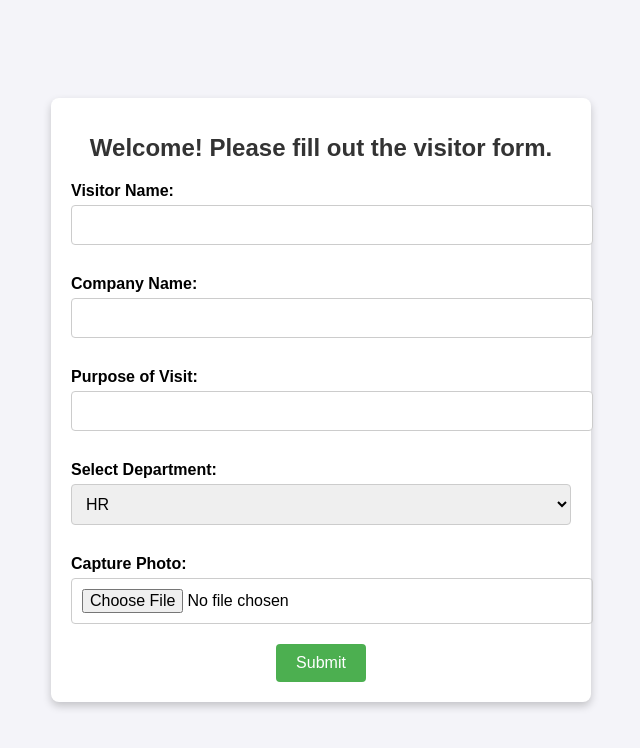
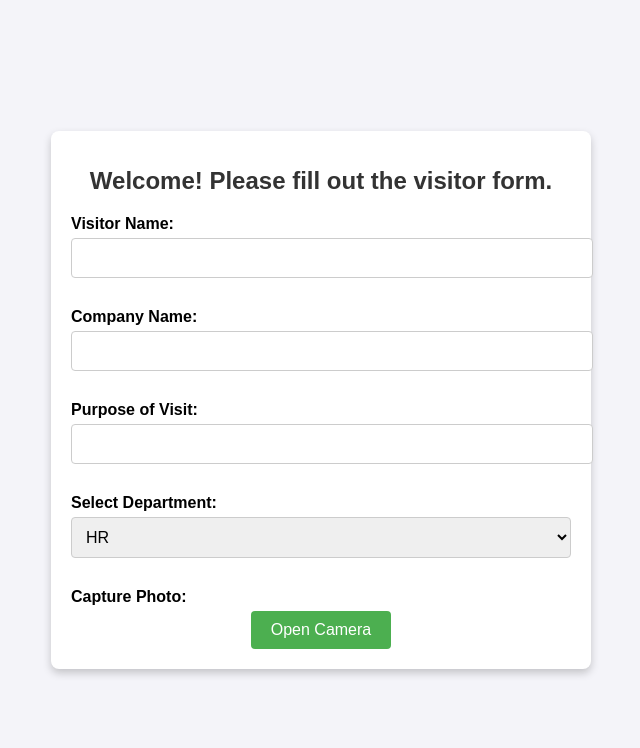
Before and after one commit to revigor/visitor-alert, a Flask app: page / in a window 1280 px wide. Shown: the top 748 px of the page, without its empty margins (319-959 px from the left). Run offline with Flask 3, Linux system fonts and the light colour scheme.

Commit message:
Add popup for photo upload
Add popup asking user if photo upload looks correct to then submit the form automatically, or retake the photo.

```diff
--- a/templates/index.html
+++ b/templates/index.html
@@ -21,7 +21,7 @@
             {% endif %}
         {% endwith %}
 
-        <form method="POST" enctype="multipart/form-data">
+        <form id="visitor-form" method="POST" enctype="multipart/form-data">
 
             <label for="visitor_name">Visitor Name:</label>
             <input type="text" id="visitor_name" name="visitor_name" required>
@@ -41,28 +41,61 @@
             </select>
 
             <label for="photo">Capture Photo:</label>
-            <input type="file" id="photo" name="photo" accept="image/*" capture="camera" required>
-            <img id="photo-preview" style="display: none; width: 100%; margin-top: 10px;" alt="Photo Preview">
+            <input type="file" id="photo" name="photo" accept="image/*" capture="camera" required style="display: none;">
+            <button type="button" id="photo-button">Open Camera</button>
+
+            <!-- Confirmation Popup -->
+            <div id="confirmation-popup" style="display: none; position: fixed; top: 50%; left: 50%; transform: translate(-50%, -50%); z-index: 1000; background: white; padding: 20px; border-radius: 10px; box-shadow: 0 4px 6px rgba(0, 0, 0, 0.1);">
+                <p>Does the photo look correct?</p>
+                <img id="popup-photo-preview" style="width: 100%; margin-top: 10px;" alt="Popup Photo Preview">
+                <button type="button" id="confirm-button" style="margin-top: 10px;">Yes</button>
+                <button type="button" id="retake-button" style="margin-top: 10px;">Retake</button>
+            </div>
+
+            <button id="submit-button" type="submit" style="display: none;">Submit</button>
+        </form>
 
         <script>
             const photoInput = document.getElementById("photo");
-                const photoPreview = document.getElementById("photo-preview");
+            const photoButton = document.getElementById("photo-button");
+            const popup = document.getElementById("confirmation-popup");
+            const popupPhotoPreview = document.getElementById("popup-photo-preview");
+            const confirmButton = document.getElementById("confirm-button");
+            const retakeButton = document.getElementById("retake-button");
+            const submitButton = document.getElementById("submit-button");
+            const form = document.getElementById("visitor-form");
 
+            // Open camera when the "Open Camera" button is clicked
+            photoButton.addEventListener("click", () => {
+                photoInput.click();
+            });
+
+            // Show photo preview in the popup
             photoInput.addEventListener("change", () => {
                 const file = photoInput.files[0];
                 if (file) {
                     const reader = new FileReader();
                     reader.onload = (e) => {
-                            photoPreview.src = e.target.result;
-                            photoPreview.style.display = "block";
+                        popupPhotoPreview.src = e.target.result;
+                        popup.style.display = "block";
                     };
                     reader.readAsDataURL(file);
                 }
             });
+
+            // Confirm button: submit the form
+            confirmButton.addEventListener("click", () => {
+                popup.style.display = "none"; // Hide popup
+                submitButton.click(); // Trigger form submission
+            });
+
+            // Retake button: reopen camera
+            retakeButton.addEventListener("click", () => {
+                popup.style.display = "none"; // Hide popup
+                photoInput.value = ""; // Clear file input
+                photoInput.click(); // Reopen the camera
+            });
         </script>
-
-            <button type="submit">Submit</button>
-        </form>
     </div>
 </body>
 </html>
```
Lines whose indentation alone changed are shown as unchanged.
